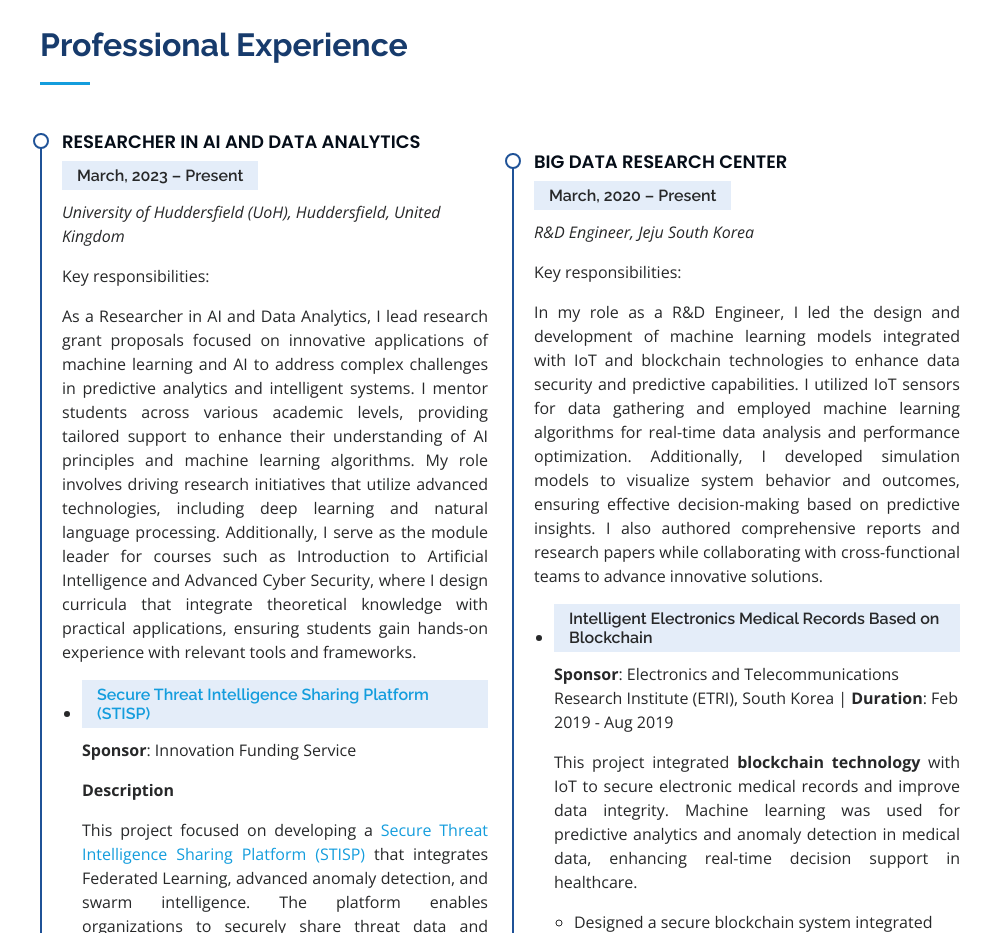
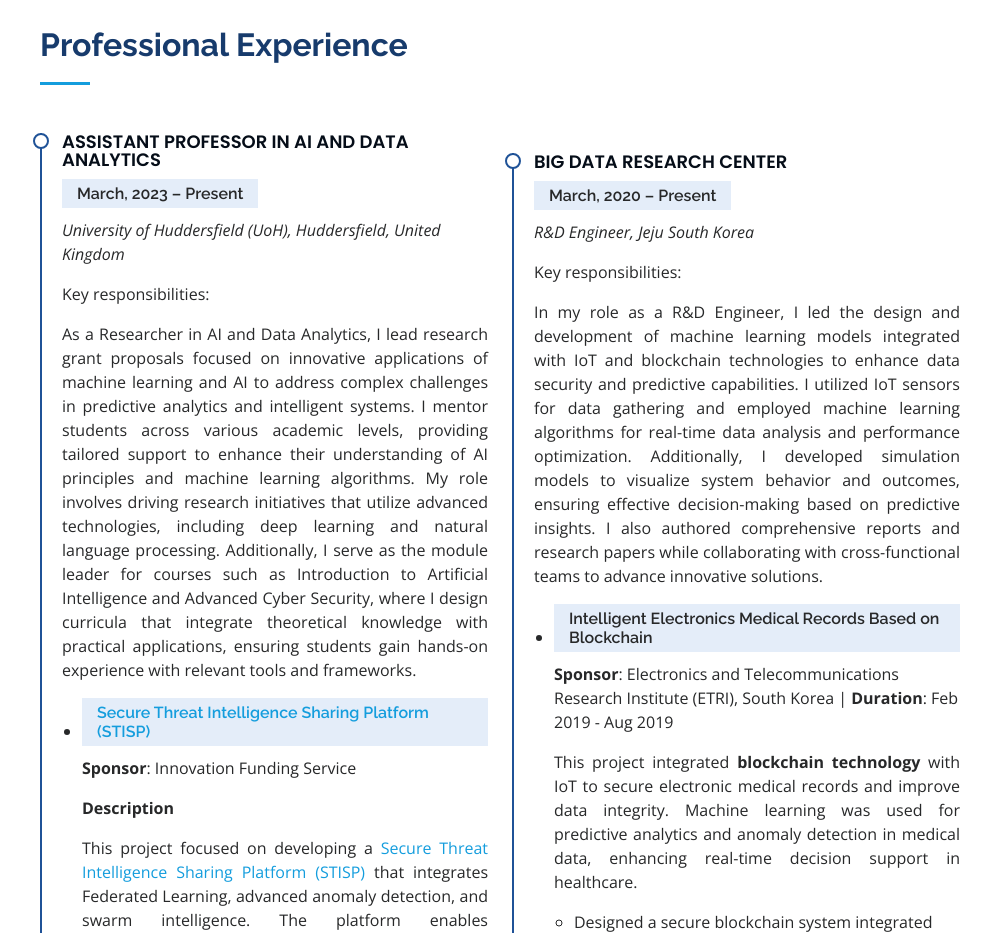
Before and after one commit to faisaljamil2010/FaisalJamil, a plain HTML site: page index.html in a window 1280 px wide. Shown: the part 3080-4013 px from the top of the page, without its empty margins (290-1280 px from the left). Drawn offline with nearby package versions, Linux system fonts and the light colour scheme.

Commit message:
Update index.html

```diff
--- a/index.html
+++ b/index.html
@@ -274,7 +274,7 @@
           <div class="col-lg-6" data-aos="fade-up">
 
             <div class="resume-item">
-              <h4>Researcher in AI and Data Analytics</h4>
+              <h4>Assistant Professor in AI and Data Analytics</h4>
               <h5>March, 2023 – Present</h5>
               <p><em>University of Huddersfield (UoH), Huddersfield, United Kingdom</em></p>
               <p>Key responsibilities:</p>
```
